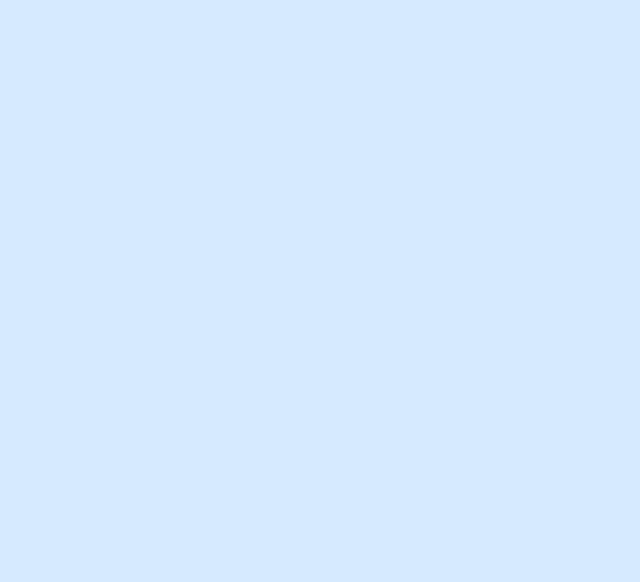
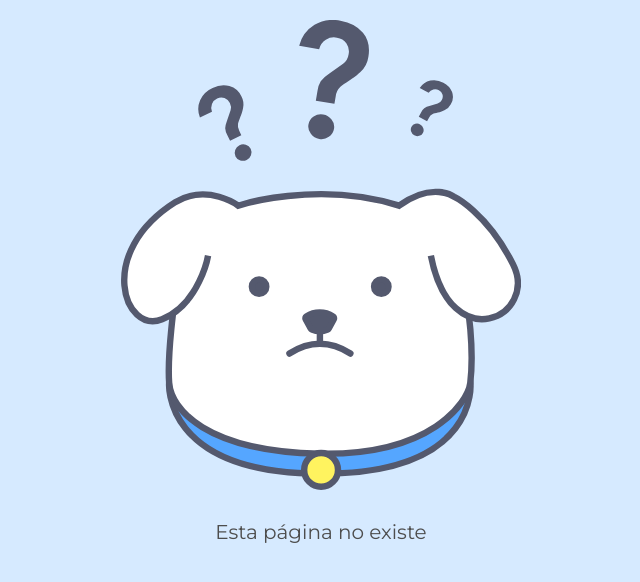
Before and after one commit to s3codecL/one-router-v2-react, a React (Create React App) app: page /categoria/bienestar in a window 1280 px wide. Before the commit this address had no page. Shown: the top 582 px of the page, without its empty margins (319-959 px from the left). Built offline with nearby package versions, Linux system fonts and the light colour scheme.

Commit message:
add page404

```diff
--- a/src/App.js
+++ b/src/App.js
@@ -2,6 +2,7 @@
 import './assets/css/componentes/card.css'
 import Home from "./pages/Home"
 import Sobre from "./pages/Sobre"
+import Page404 from './pages/Page404';
 
 import { BrowserRouter as Router, Routes, Route } from 'react-router-dom';
 
@@ -13,6 +14,7 @@
       <Routes>
         <Route path='/' element={<Home />} />
         <Route path='sobre' element={<Sobre />} />
+        <Route path='*' element={<Page404 />} />
       </Routes>
     </Router>
   );
--- /dev/null
+++ b/src/pages/Page404.jsx
@@ -0,0 +1,13 @@
+import image from "../assets/img/doguito404.svg";
+import "../assets/css/404.css";
+
+const Page404 = () => {
+    return (
+        <main className="container flex flex--center flex--column">
+            <img className="dog-image" src={image} alt="Doguito" />
+            <p className="notfound-text">Esta página no existe</p>
+        </main>
+    )
+}
+
+export default Page404;
```
